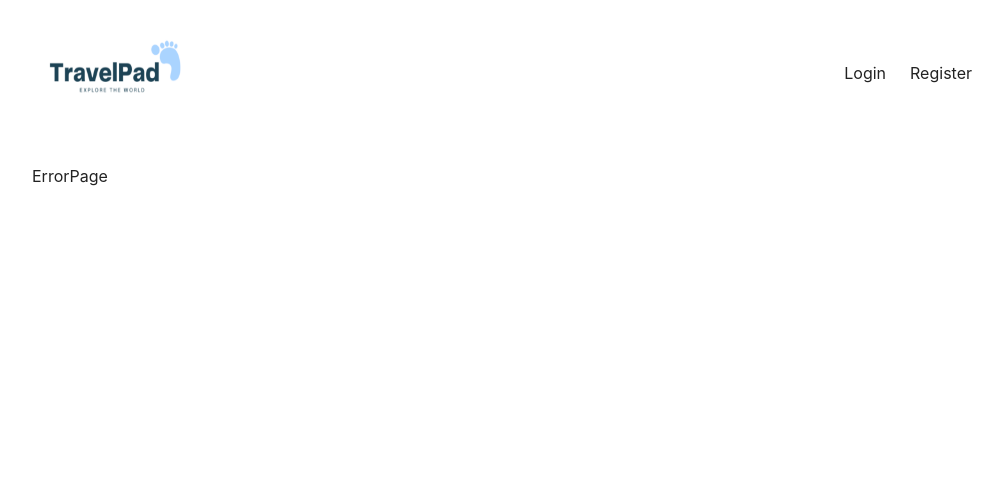
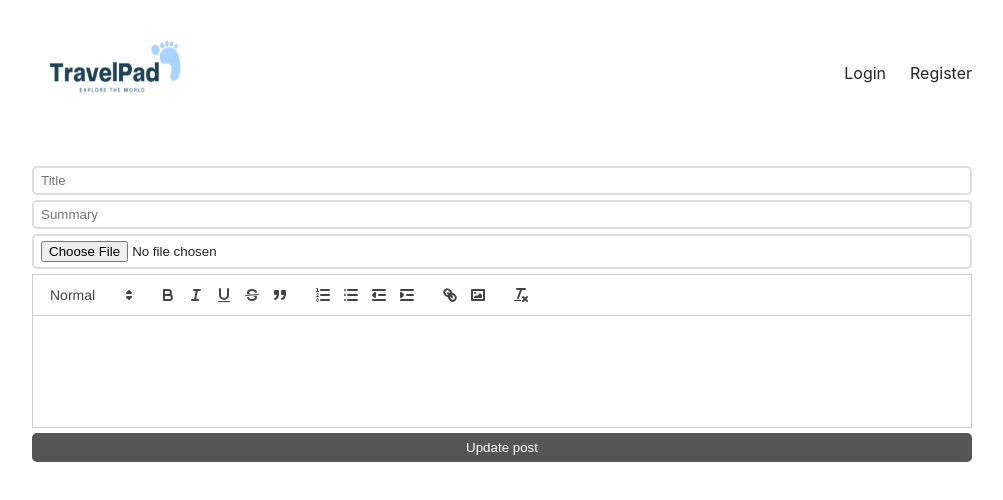
Before and after one commit to uygurberkay/react-blogger-app, a React (Create React App) app in the folder client/: page /edit/1 in a window 1280 px wide. Shown: the top 500 px of the page, without its empty margins (138-1141 px from the left). Built offline with nearby package versions, Linux system fonts and the light colour scheme; no server answers.

Commit message:
put-request-issues-will-be-done-later

```diff
--- a/client/src/App.css
+++ b/client/src/App.css
@@ -139,7 +139,7 @@ div.edit-row{
     text-align: center;
     margin-bottom: 20px;
 }
-/* div.post-page a.edit-btn{
+div.post-page a.edit-btn{
     background-color: #333;
     display: inline-flex;
     align-items: center;
@@ -151,4 +151,4 @@ div.edit-row{
 }
 a svg{
     height:20px;
-} */
+}
--- a/client/src/App.js
+++ b/client/src/App.js
@@ -8,6 +8,7 @@ import ErrorPage from './pages/ErrorPage';
 import { UserContextProvider } from './UserContext';
 import { CreatePostPage } from './pages/CreatePostPage';
 import { PostPage } from './pages/PostPage';
+import { EditPost } from './pages/EditPost';
 
 function App() {
   return (
@@ -19,6 +20,7 @@ function App() {
           <Route path='/register' element={ <RegisterPage /> }/>
           <Route path='/create' element={ <CreatePostPage /> }/>
           <Route path='/post/:id' element={ <PostPage />}/>
+          <Route path='/edit/:id' element={ <EditPost />} />
           <Route path='*' element={ <ErrorPage /> }/>
         </Route>
       </Routes>
--- /dev/null
+++ b/client/src/components/Editor.js
@@ -0,0 +1,35 @@
+import React from 'react'
+import  ReactQuill  from 'react-quill';
+
+export const Editor = ({value , onChange}) => {
+    const  modules = {
+        toolbar: [
+          [{ 'header': [1, 2, false] }],
+          ['bold', 'italic', 'underline','strike', 'blockquote'],
+          [
+            {'list': 'ordered'},
+            {'list': 'bullet'},
+            {'indent': '-1'},
+            {'indent': '+1'}
+        ],
+          ['link', 'image'],
+          ['clean']
+        ],
+      };
+      const formats = [
+        'header',
+        'bold', 'italic', 'underline', 'strike', 'blockquote',
+        'list', 'bullet', 'indent',
+        'link', 'image'
+      ];
+
+  return (
+    <div className="content">
+    <ReactQuill
+      value={value}
+      theme={'snow'}
+      onChange={onChange}
+      modules={modules} />
+    </div>
+  )
+}
--- a/client/src/pages/CreatePostPage.js
+++ b/client/src/pages/CreatePostPage.js
@@ -1,23 +1,8 @@
 import React, { useState } from 'react'
 import { Navigate } from 'react-router-dom';
-import ReactQuill from 'react-quill';
 import 'react-quill/dist/quill.snow.css';
+import { Editor } from './../components/Editor';
 
-const  modules = {
-  toolbar: [
-    [{ 'header': [1, 2, false] }],
-    ['bold', 'italic', 'underline','strike', 'blockquote'],
-    [{'list': 'ordered'}, {'list': 'bullet'}, {'indent': '-1'}, {'indent': '+1'}],
-    ['link', 'image'],
-    ['clean']
-  ],
-};
-const formats = [
-  'header',
-  'bold', 'italic', 'underline', 'strike', 'blockquote',
-  'list', 'bullet', 'indent',
-  'link', 'image'
-];
 
 export const CreatePostPage = () => {
   const [title, setTitle] = useState('');
@@ -64,12 +49,7 @@ export const CreatePostPage = () => {
         onChange={e => setFiles(e.target.files)}
       />
       {/* Text Library */}
-      <ReactQuill
-        value={content}
-        modules={modules}
-        formats={formats}
-        onChange={newValue => setContent(newValue)}
-      />
+      <Editor onChange={setContent} value={content} />
       <button style={{marginTop:'5px'}}>Create Post</button>
     </form>
   )
--- /dev/null
+++ b/client/src/pages/EditPost.js
@@ -0,0 +1,65 @@
+import React, { useEffect, useState } from 'react'
+import { Navigate, useParams } from 'react-router-dom';
+import { Editor } from '../components/Editor';
+
+export const EditPost = () => {
+    const {id} = useParams();
+    const [title,setTitle] = useState('');
+    const [summary,setSummary] = useState('');
+    const [content,setContent] = useState('');
+    const [files, setFiles] = useState('');
+    const [cover, setCover] = useState('');
+    const [redirect,setRedirect] = useState(false);
+
+    useEffect(()=> {
+        fetch('http://localhost:4000/post/'+id)
+            .then(response => {
+                response.json().then(postInfo => {
+                    setTitle(postInfo.title);
+                    setSummary(postInfo.summary);
+                    setContent(postInfo.content);
+                })
+            })
+    })
+
+    const updatePost = async (e) => {
+        e.preventDefault();
+        const data = new FormData();
+        data.set('title', title);
+        data.set('summary', summary);
+        data.set('content', content);
+        data.set('id',id);
+        if(files?.[0]){
+            data.set('file', files?.[0]);
+        }
+        const response = await fetch('http://localhost:4000/post', {
+            method: 'PUT',
+            body: data,
+            credentials: 'include',
+        })
+        if (response.ok){
+            // setRedirect(true)
+        }
+    }
+
+    if (redirect) {
+        return <Navigate to={'/post/'+id} />
+      }
+
+  return (
+    <form onSubmit={updatePost}>
+    <input type="title"
+           placeholder={'Title'}
+           value={title}
+           onChange={ev => setTitle(ev.target.value)} />
+    <input type="summary"
+           placeholder={'Summary'}
+           value={summary}
+           onChange={ev => setSummary(ev.target.value)} />
+    <input type="file"
+           onChange={ev => setFiles(ev.target.files)} />
+    <Editor onChange={setContent} value={content} />
+    <button style={{marginTop:'5px'}}>Update post</button>
+  </form>
+  )
+}
--- a/client/src/pages/PostPage.js
+++ b/client/src/pages/PostPage.js
@@ -26,12 +26,12 @@ export const PostPage = () => {
       <div className="author">by @{postInfo.author.username}</div>
       {userInfo.id === postInfo.author._id && (
         <div className="edit-row">
-          {/* <Link className="edit-btn" to={`/edit/${postInfo._id}`}>
+          <Link className="edit-btn" to={`/edit/${postInfo._id}`}>
             <svg xmlns="http://www.w3.org/2000/svg" fill="none" viewBox="0 0 24 24" strokeWidth={1.5} stroke="currentColor" className="w-6 h-6">
               <path strokeLinecap="round" strokeLinejoin="round" d="M16.862 4.487l1.687-1.688a1.875 1.875 0 112.652 2.652L10.582 16.07a4.5 4.5 0 01-1.897 1.13L6 18l.8-2.685a4.5 4.5 0 011.13-1.897l8.932-8.931zm0 0L19.5 7.125M18 14v4.75A2.25 2.25 0 0115.75 21H5.25A2.25 2.25 0 013 18.75V8.25A2.25 2.25 0 015.25 6H10" />
             </svg>
             Edit this post
-          </Link> */}
+          </Link>
         </div>
       )}
       <div className="image">
```
Also changed, not shown: 1 other file (tests, documents, lock files or other folders).
